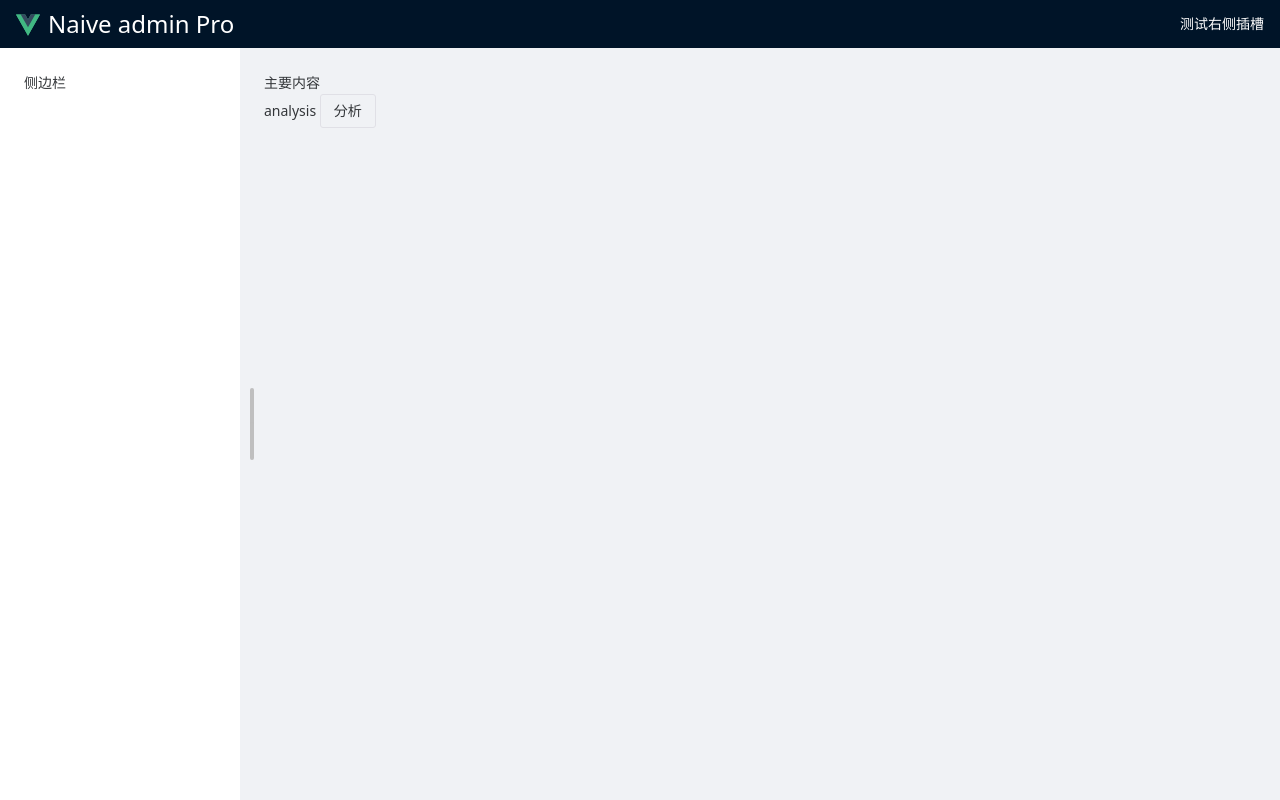
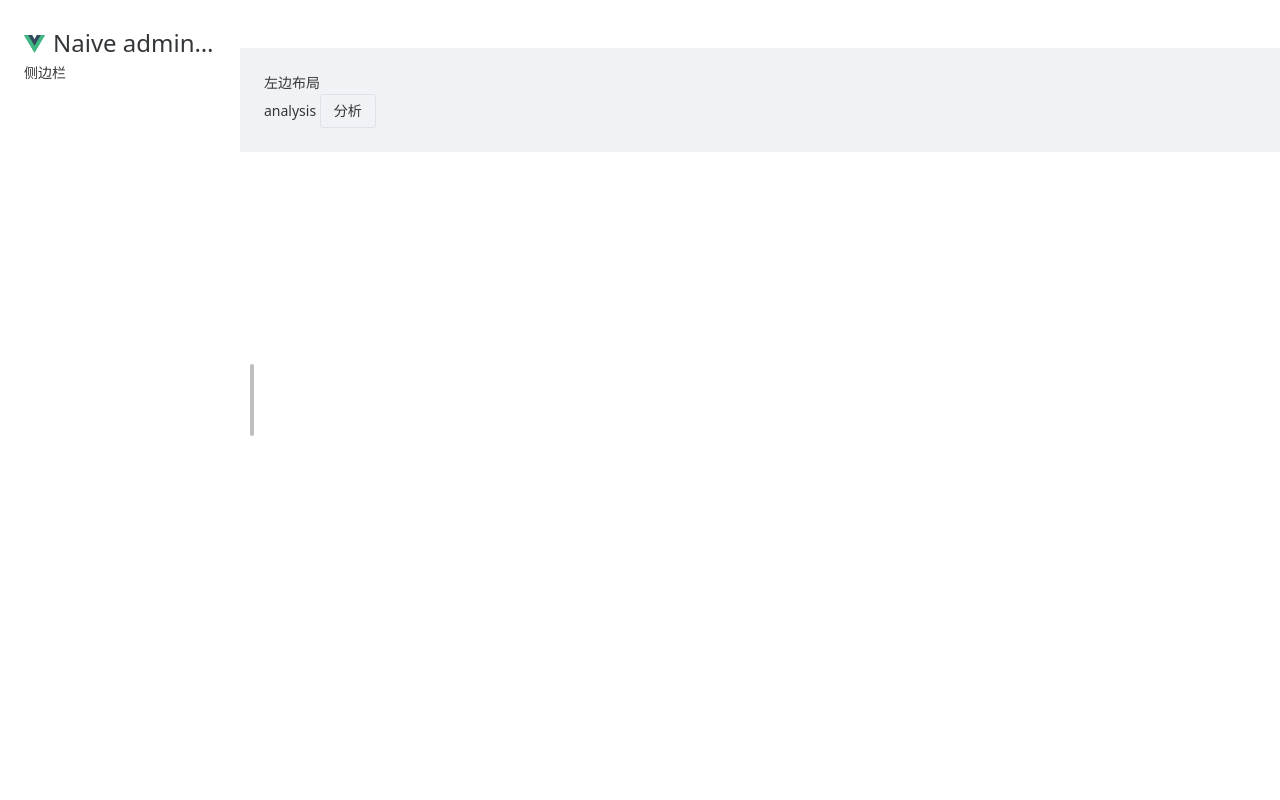
Before and after one commit to hanyucd/vue3-general-admin, a Vue app: page /home in a window 1280 px wide. Built offline with nearby package versions, Linux system fonts and the light colour scheme; a web font is replaced by a local one.

Commit message:
feat: 新增左侧布局

```diff
--- a/src/config/layout-theme.ts
+++ b/src/config/layout-theme.ts
@@ -3,7 +3,8 @@ import logo from '@/assets/vue.svg';
 
 export const layoutThemeConfig: ILayoutTheme = {
   title: 'Naive admin Pro',
-  layout: 'mix',
+  // layout: 'mix',
+  layout: 'side',
   layoutStyle: 'light',
   headerHeight: 48,
   logo,
--- a/src/layout/layout-base/layout-base.vue
+++ b/src/layout/layout-base/layout-base.vue
@@ -1,4 +1,5 @@
 <template>
+  <!-- 混合布局 -->
   <MixLayout
     v-if="layout.layout === 'mix'"
     :logo="layout.logo"
@@ -15,11 +16,32 @@
 
     <router-view />
   </MixLayout>
+
+  <!-- 左侧布局 -->
+  <LeftLayout
+    v-if="layout.layout === 'side'"
+    :logo="layout.logo"
+    :title="layout.title"
+    :show-sider-trigger="layout.showSiderTrigger"
+    :sider-width="layout.siderWidth"
+    :sider-collapsed-width="layout.siderCollapsedWidth"
+    :inverted="layout.layoutStyle === 'inverted'"
+  >
+    <template #headerRight>
+      <div>
+        测试右侧插槽
+      </div>
+    </template>
+
+    <router-view />
+  </LeftLayout>
 </template>
 
 <script lang="ts" setup>
 import { useAppStore } from '@/stores';
 import MixLayout from '@/layout/layout-mix/layout-mix.vue';
+import LeftLayout from '@/layout/layout-left/layout-left.vue';
+
 const appStore = useAppStore();
 
 const { layout } = storeToRefs(appStore);
--- a/src/layout/layout-mix/layout-mix.vue
+++ b/src/layout/layout-left/layout-left.vue
@@ -1,35 +1,31 @@
-
 <template>
-  <n-layout class="h-screen">
-    <n-layout-header inverted class="pro-admin-mix-layout-header flex justify-between items-center px-4">
+  <n-layout has-sider class="h-screen">
+    <SideBar
+      :inverted="inverted"
+      :collapsed-width="siderCollapsedWidth"
+      :width="siderWidth"
+      :show-trigger="showSiderTrigger"
+      content-style="padding: 24px;"
+    >
       <div class="flex items-center">
         <HeaderLogo :src="logo" />
         <HeaderTitle :title="title" />
       </div>
-      <slot name="headerRight">
-        <div>右边</div>
-      </slot>
-    </n-layout-header>
+      侧边栏
+    </SideBar>
 
-    <n-layout has-sider class="pro-admin-mix-layout-content">
-      <SideBar
-        :collapsed-width="siderCollapsedWidth"
-        :width="siderWidth"
-        :show-trigger="showSiderTrigger"
-        content-style="padding: 24px;"
-      >
-        侧边栏
-      </SideBar>
+    <n-layout>
+      <n-layout-header class="pro-admin-layout-header flex items-center justify-between px-4" />
 
       <AppMain content-style="padding: 24px;">
-        主要内容
+        左边布局
         <router-view />
       </AppMain>
     </n-layout>
   </n-layout>
 </template>
 
-<script lang="ts" setup>
+<script setup lang="ts">
 import HeaderLogo from '../components/HeaderLogo/HeaderLogo.vue';
 import HeaderTitle from '../components/HeaderTitle/HeaderTitle.vue';
 import SideBar from '../components/SideBar/SideBar.vue';
@@ -42,22 +38,18 @@ const props = withDefaults(defineProps<{
   siderWidth?: number;
   siderCollapsedWidth?: number;
   showSiderTrigger?: boolean | 'bar' | 'arrow-circle';
+  inverted?: boolean; // 反转色
 }>(), {
   headerHeight: 48,
+  siderWidth: 240,
+  siderCollapsedWidth: 48,
 });
-
-// 头部高度
 const headerHeightVar = computed(() => `${props.headerHeight}px`);
-// 内容高度
-const contentHeightVar = computed(() => `calc(100vh - ${ props.headerHeight }px)`);
+// const contentHeightVar = computed(() => `calc(100vh - ${props.headerHeight}px)`);
 </script>
 
-<style lang="scss" scoped>
-.pro-admin-mix-layout-header {
+<style scoped>
+.pro-admin-layout-header{
   height: v-bind(headerHeightVar);
 }
-
-.pro-admin-mix-layout-content {
-  height: v-bind(contentHeightVar);
-}
 </style>
```
